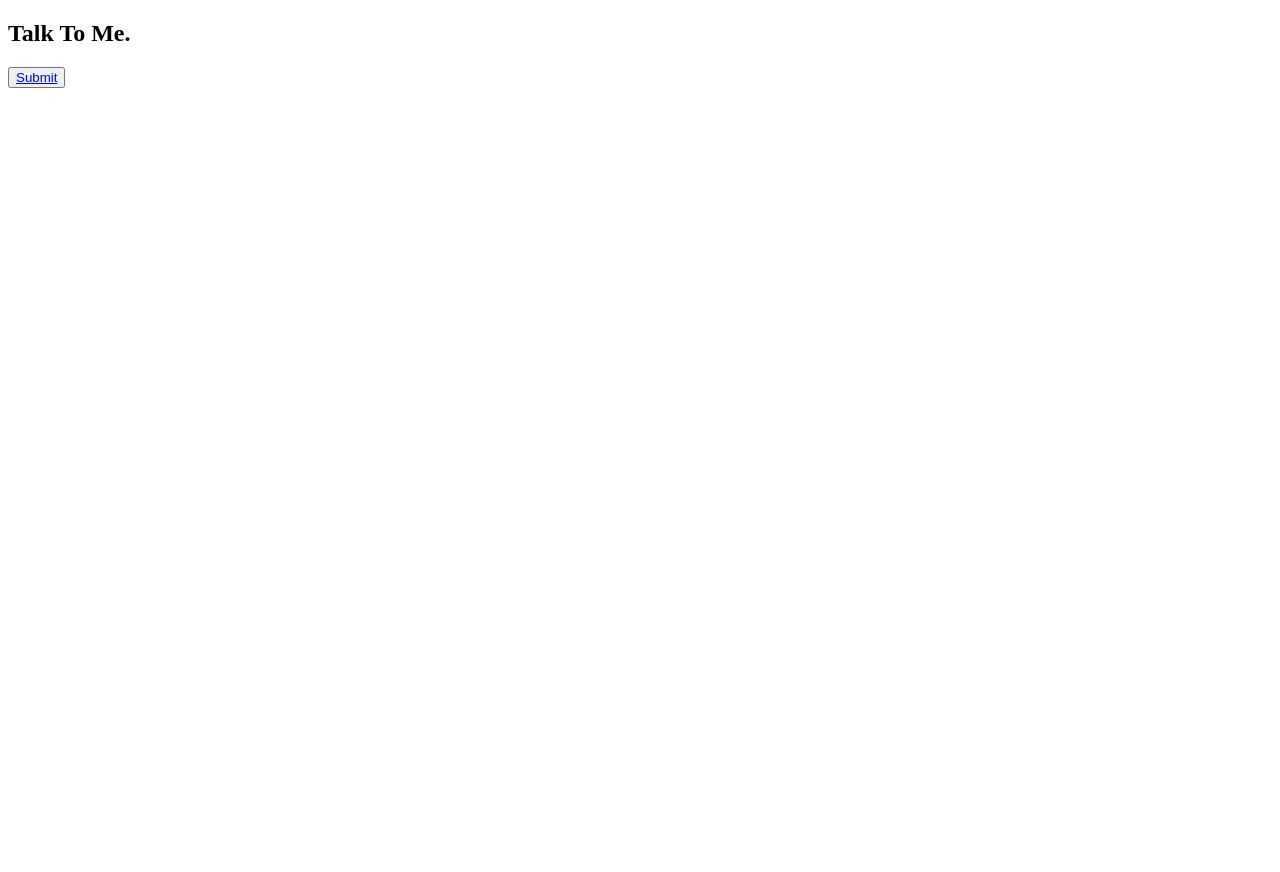
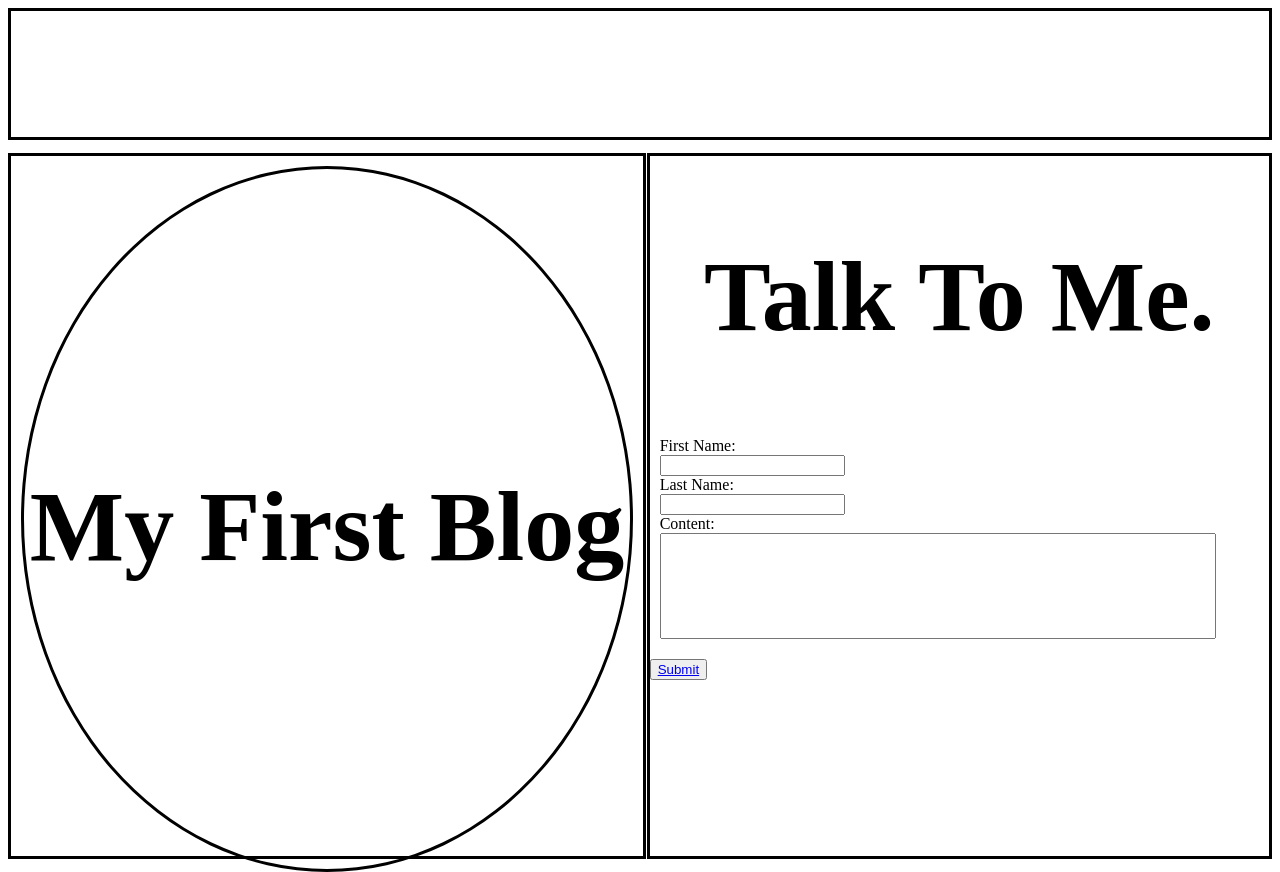
Before and after one commit to AkcCodes/MyFirstBlogChal, a plain HTML site: page index.html in a window 1280 px wide. Before the commit the page ends 800 px from the top, so only its background shows below. Drawn offline with Linux system fonts and the light colour scheme; files whose address does not match are found by name.

Commit message:
index css done

```diff
--- a/assets/css/styles.css
+++ b/assets/css/styles.css
@@ -0,0 +1,54 @@
+body{
+    position: relative;
+}
+
+header{
+    border: 3px solid black;
+    max-width: 100%;
+    height: 20%;
+    padding: 5%;
+    margin-bottom: 1%;
+}
+
+.left{
+    border: 3px solid black;
+    float: left;
+    width: 50%;
+    height: 700px;
+}
+
+.right{
+    position: relative;
+    float: right;
+    border: 3px solid black;
+    width: 49%;
+    height: 700px;
+}
+
+.right h2{
+    text-align: center;
+    font-size: 100px;
+}
+
+aside{
+    border: 3px solid black;
+    margin: 10px 10px 10px 10px;
+    height: 700px;
+    border-radius: 50%;
+}
+
+aside h1{
+    text-align: center;
+    margin-top: 300px;
+    font-size: 100px;
+}
+
+form{
+    margin-left: 10px;
+    padding-bottom: 20px;
+}
+
+#content{
+    height: 100px;
+    width: 90%;
+}
--- a/index.html
+++ b/index.html
@@ -10,9 +10,22 @@
 </head>
 <body>
     <header></header>
-    <aside class ="Myfirstblog"></aside>
-    <section id="form">
+
+    <section class="left">
+    <aside class ="Myfirstblog">
+        <h1>My First Blog</h1>
+    </aside>
+    </section>
+    <section class="right">
         <h2>Talk To Me.</h2>
+            <form>
+                <label for="fname">First Name:</label><br>
+                <input type="text" id="fname" name="fname"><br>
+                <label for="lname">Last Name:</label><br>
+                <input type="text" id="lname" name="lname"><br>
+                <label for="content">Content:</label><br>
+                <input type="text" id="content">
+            </form>
         <button type="button"><a href="blog.html">Submit</a></button>
     </section>
 
```
